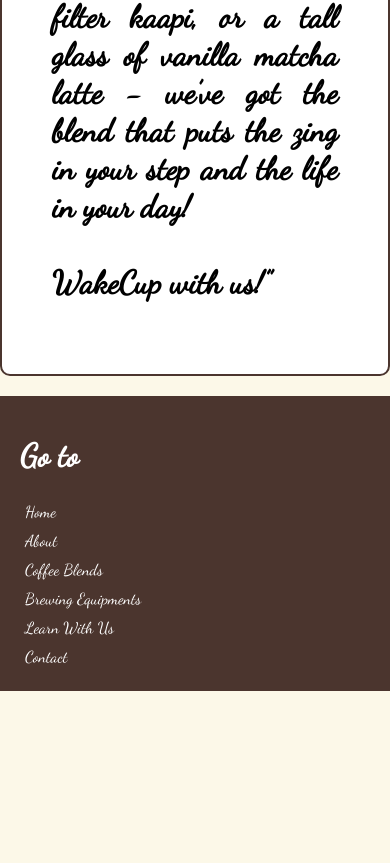
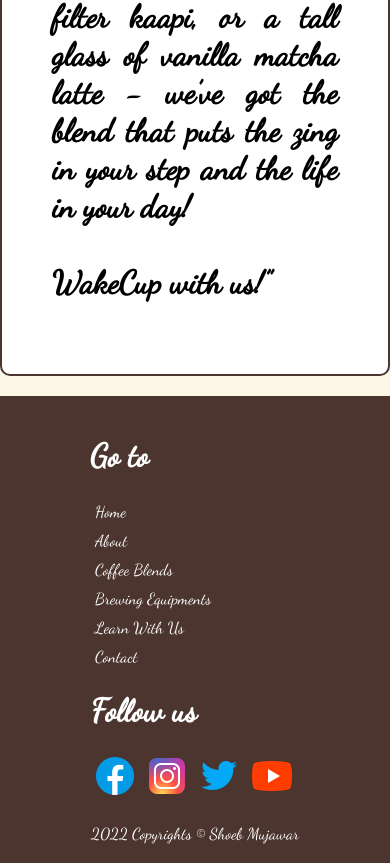
Before and after one commit to shoeb072022/WakeCup-R, a plain HTML site: page index.html in a window 390 px wide. Shown: the part 2632-3495 px from the top of the page. Before the commit the page ends 3323 px from the top, so only its background shows below. Drawn offline with Linux system fonts and the light colour scheme.

Commit message:
Upadting wakecup with footer.

```diff
--- a/index.html
+++ b/index.html
@@ -85,9 +85,29 @@
                 </ul>
 
             </div>
-            <div class="footer-right"></div>
+            <div class="footer-right">
+                <h1>Follow us</h1>
+                <a   href=""><img class="icons" src="icons8-facebook-48.png" alt=""></a>
+                <a  href=""><img class="icons" src="icons8-instagram-48.png" alt=""></a>
+                <a  href=""><img class="icons" src="icons8-twitter-48.png" alt=""></a>
+                <a  href=""><img class="icons" src="icons8-youtube-48.png" alt=""></a>
+                <br>
+                <div class="copyrights"> 2022 Copyrights &copy; Shoeb Mujawar</div>
+
+
+                <div class="icon1"></div>
+
+
+
+                <div class="icon2"></div>
+
+
+            </div>
+
 
         </footer>
+
+
     </div>
 
 
--- a/stylesWakeCup.css
+++ b/stylesWakeCup.css
@@ -93,20 +93,7 @@ header {
 
 
 
-@media all and (max-width:850px) {
-    header {
-        flex-direction: column;
-        justify-content: center;
 
-    }
-
-    .nav-bar {
-        flex-direction: column;
-        justify-content: center;
-    }
-
-
-}
 
 .section-baner {
     display: flex;
@@ -244,10 +231,12 @@ header {
 }
 
 footer {
+    display: flex;
     width: 1200px;
     background-color: #4b352e;
     color: white;
     margin: 20px;
+    justify-content: space-between;
 
 
 }
@@ -258,6 +247,7 @@ footer {
     /* background-color: #efeacf; */
     /* left: 30px; */
     width: 100px;
+
 }
 
 .footer-nav {
@@ -272,7 +262,7 @@ footer {
 .footer-nav li a {
     text-decoration: none;
     display: block;
-    width: 120px;
+    width: 200px;
 
     padding: 5px;
     color: white;
@@ -283,3 +273,47 @@ footer {
 .footer-nav li a:hover {
     color: black;
 }
+
+.footer-left {
+    /* background-color: #c75133; */
+}
+.footer-right {
+    transition: all 1.5s ease-in-out;
+}
+
+.icons:hover {
+    transform: scale(0.90);
+}
+
+.copyrights {
+    margin-top: 100px;
+}
+
+@media all and (max-width:850px) {
+    header {
+        flex-direction: column;
+        justify-content: center;
+
+    }
+
+    .nav-bar {
+        flex-direction: column;
+        justify-content: center;
+    }
+
+
+}
+
+@media all and (max-width:600px) {
+    footer {
+        flex-direction: column;
+        /* justify-content: center; */
+        align-items: center;
+    }
+
+    .copyrights {
+        margin-top: 20px;
+    }
+
+
+}
```
Also changed, not shown: icons8-facebook-48.png (added), icons8-instagram-48.png (added), icons8-twitter-48.png (added), icons8-youtube-48.png (added), images/glass-1058878_1920.jpg (added), images/nafinia-putra-Kwdp-0pok-I-unsplash.jpg (added), 2 other files.
